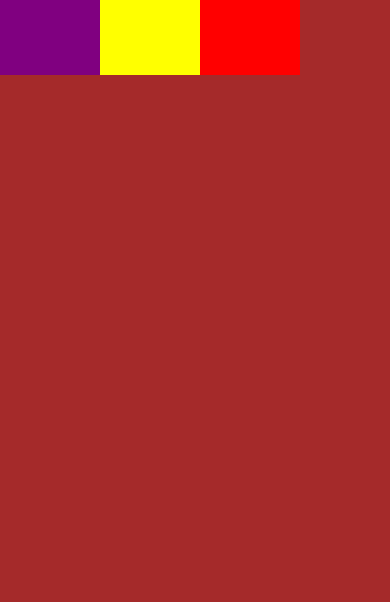
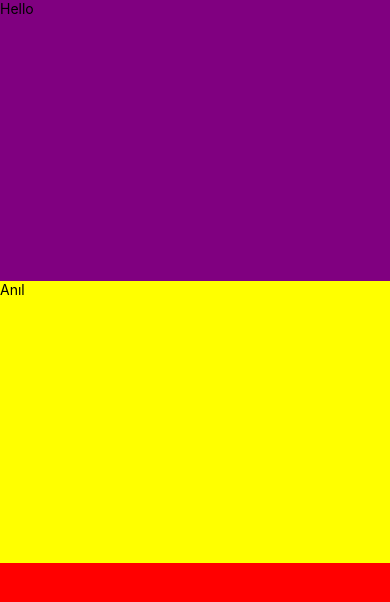
Before and after one commit to anilsoylu/learning-react-native, a React Native app in the folder myfirstRNapp/: screen / in a window 390 px wide. Shown: the top 602 px of the page. Built offline with nearby package versions, Linux system fonts and the light colour scheme.

Commit message:
props & Reısable Komponent

```diff
--- a/myfirstRNapp/App.tsx
+++ b/myfirstRNapp/App.tsx
@@ -1,12 +1,13 @@
 import React from 'react';
-import {SafeAreaView, StyleSheet, View} from 'react-native';
+import {SafeAreaView, StyleSheet} from 'react-native';
+import ColoredView1 from './ColoredView1';
 
 export default function App() {
   return (
     <SafeAreaView style={styles.container}>
-      <View style={styles.view1} />
-      <View style={styles.view2} />
-      <View style={styles.view3} />
+      <ColoredView1 bgColor={'purple'} text="Hello" />
+      <ColoredView1 bgColor={'yellow'} text="Anıl" />
+      <ColoredView1 bgColor={'red'} />
     </SafeAreaView>
   );
 }
@@ -15,24 +16,5 @@ const styles = StyleSheet.create({
   container: {
     flex: 1,
     backgroundColor: 'brown',
-    flexDirection: 'row',
-  },
-
-  view1: {
-    width: 100,
-    height: 75,
-    backgroundColor: 'purple',
-  },
-
-  view2: {
-    width: 100,
-    height: 75,
-    backgroundColor: 'yellow',
-  },
-
-  view3: {
-    width: 100,
-    height: 75,
-    backgroundColor: 'red',
   },
 });
--- /dev/null
+++ b/myfirstRNapp/ColoredView1.jsx
@@ -0,0 +1,19 @@
+import { StyleSheet, Text, View } from 'react-native'
+import React from 'react'
+
+function ColoredView1(props) {
+  return (
+    <View style={[styles.view1, { backgroundColor: props.bgColor }]} >
+      <Text>{ props.text}</Text>
+    </View>
+  )
+}
+
+
+const styles = StyleSheet.create({
+  view1: {
+    flex:1
+  },
+})
+
+export default ColoredView1
```
